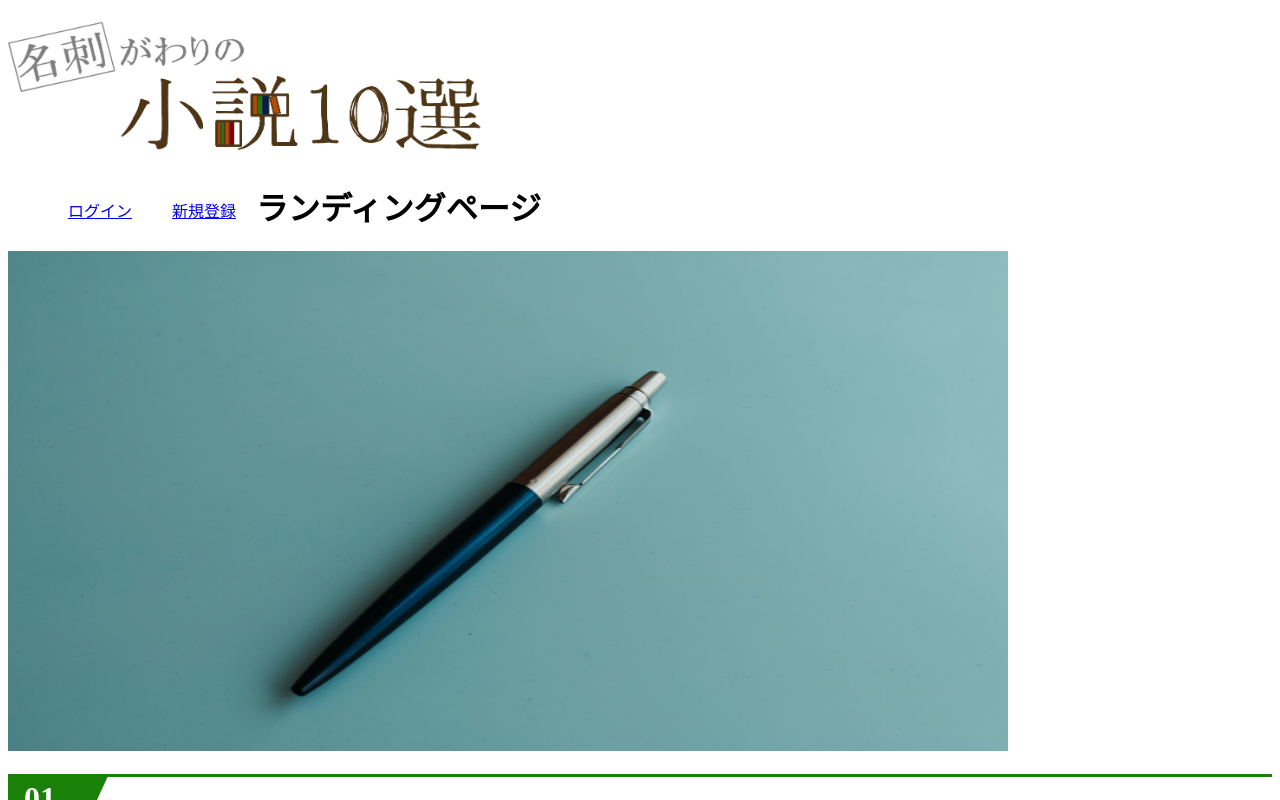
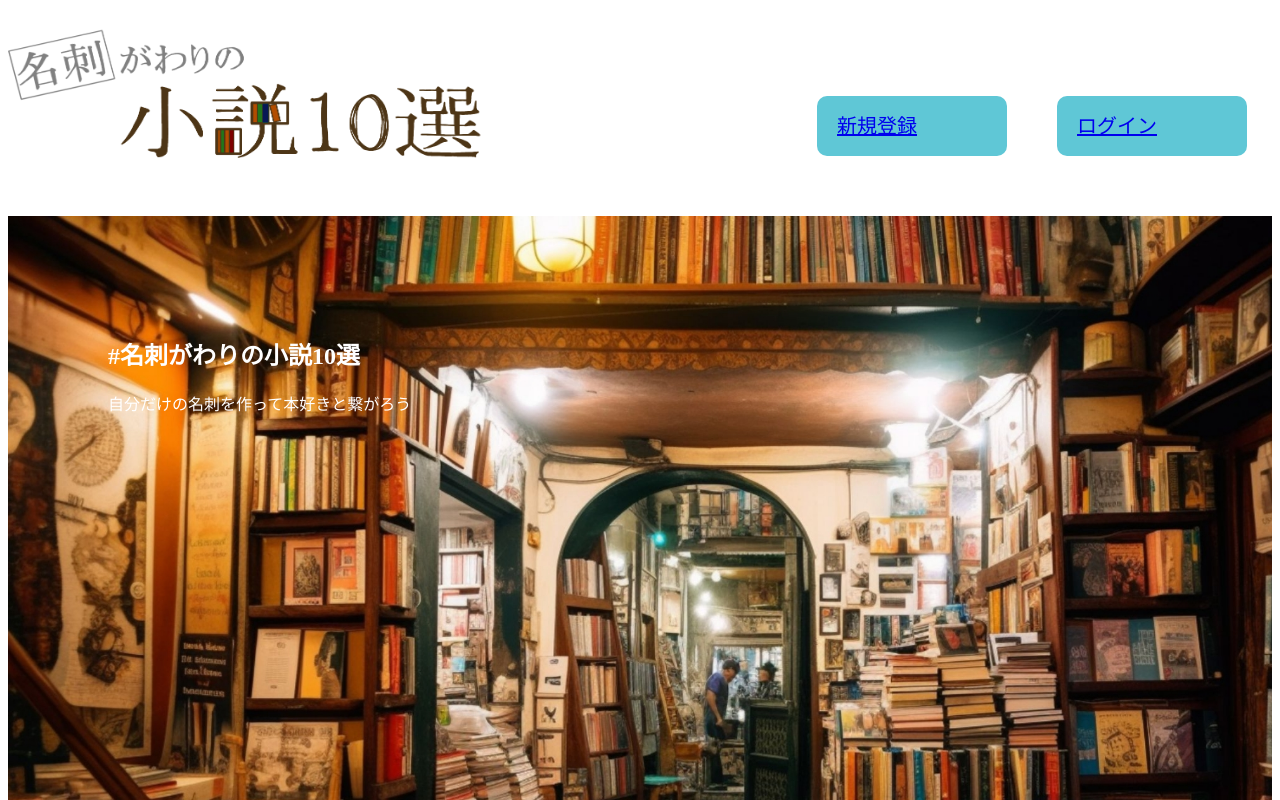
Before and after one commit to ryo3568/10_novels_as_business_cards, a Next.js app: page / in a window 1280 px wide. Shown: the top 800 px of the page. Built offline with nearby package versions, Linux system fonts and the light colour scheme.

Commit message:
#54 ランディングページのCSSレベルアップ

```diff
--- a/components/header_logout.js
+++ b/components/header_logout.js
@@ -5,7 +5,7 @@ const HeaderLogout = () => {
     return (
         <header>
             <div><Link href="/">
-                <Image src="/header-logo.png" width="482" height="150" alt="header logo"/>
+                <Image className="header-logo" src="/header-logo.png" width="482" height="150" alt="header logo"/>
             </Link></div>
             <nav>
                 <ul>
--- a/pages/index.js
+++ b/pages/index.js
@@ -9,10 +9,16 @@ const LandingPage = () => {
       <Head><title>名刺がわりの小説10選</title></Head>
       <Header />
 
-      <h1>ランディングページ</h1>
+
+
       {/* 以下はTailWindCSSの適用例です。消してもかまいません */}
-
-      <Image className="img-landing" src="/img1.jpg" width="1000" height="500" alt="landing-photo"/>
+      <div className="top-wrapper">
+        <div className="box">
+        <h2>#名刺がわりの小説10選</h2>
+        <p>自分だけの名刺を作って本好きと繋がろう</p>
+        </div>
+      {/* <Image className="img-landing" src="/landing.jpg" width="1000" height="500" alt="landing-photo"/> */}
+      </div>
       <div className="landing-step">
        <h3><span>01</span>アカウントを作成しよう</h3>
        <h3><span>02</span>名刺の基本情報を入力しよう</h3>
--- a/styles/globals.css
+++ b/styles/globals.css
@@ -9,13 +9,31 @@ body{
 }
 
 /* ヘッダー */
+header{
+  height:200px;
+}
+
+.header-logo{
+  display:block;
+  float:left;
+}
 
 header li{
-    float:left;
+    float:right;
     list-style:none;
-    margin:20px;
+    margin:80px 25px;
+    background-color:#5FC7D6;
+    text-decoration:none;
+    width:150px;
+    font-size:20px;
+    font-family:"UD デジタル 教科書体 NK-B","Yu Mincho、游明朝";
+    border-radius:10px;
+    line-height: 2;
+    padding: 10px 20px;
+}
 
-}
+
+
 /* フッター */
 .footer-logo{
   height:70px;
@@ -30,6 +48,16 @@ header li{
 }
 
 /* ランディングページ */
+ .top-wrapper{
+  height:700px;
+  background-image:url(/landing.jpg);
+  background-size:cover;
+  color:#FFF;
+  padding:100px;
+ }
+
+
+
  .landing-step h3 {
     position: relative;
     overflow: hidden;
```
